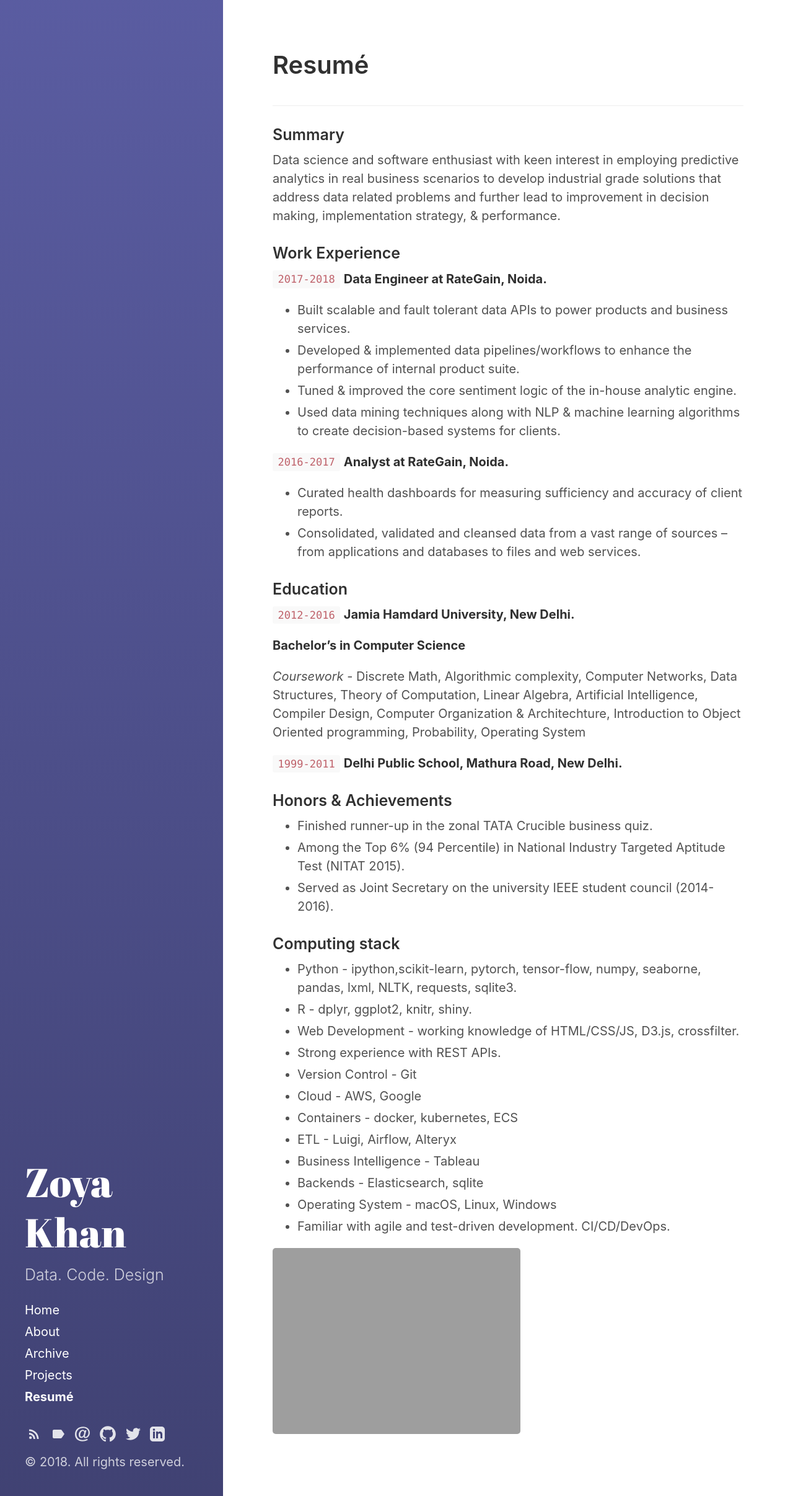
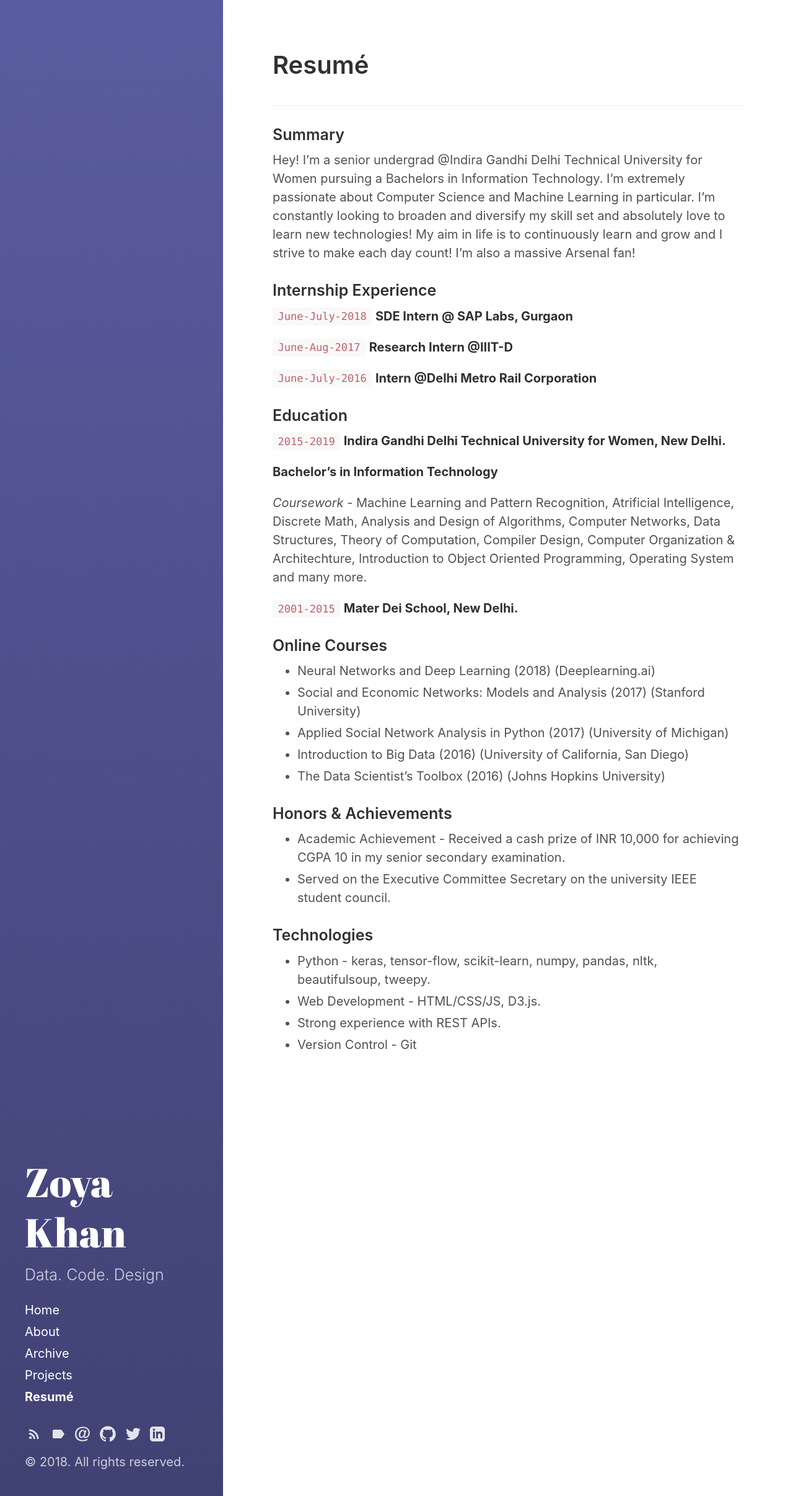
Before and after one commit to zeddmaxx/zeddmaxx.github.io, a Jekyll site: the page built from resume.md, in a window 1280 px wide. Shown: the whole page at 62% size. Built offline with Jekyll 4.4.1, drawn with Linux system fonts in a browser that asks for light colours.

Commit message:
Update resume.md

```diff
--- a/resume.md
+++ b/resume.md
@@ -8,54 +8,48 @@ sidebar_link: true
 
 ### Summary
 
-Data science and software enthusiast with keen interest in employing predictive analytics in real business scenarios to develop industrial grade solutions that address data related problems and further lead to improvement in decision making, implementation strategy, & performance.
+Hey! I'm a senior undergrad @Indira Gandhi Delhi Technical University for Women pursuing a Bachelors in Information Technology. I'm extremely passionate about Computer Science and Machine Learning in particular. I'm constantly looking to broaden and diversify my skill set and absolutely love to learn new technologies!
+My aim in life is to continuously learn and grow and I strive to make each day count!
+I'm also a massive Arsenal fan!
 
-### Work Experience
+### Internship Experience
 
-`2017-2018`
-__Data Engineer at RateGain, Noida.__
-- Built scalable and fault tolerant data APIs to power products and business services.
-- Developed & implemented data pipelines/workflows to enhance the performance of internal product suite.
-- Tuned & improved the core sentiment logic of the in-house analytic engine.
-- Used data mining techniques along with NLP & machine learning algorithms to create decision-based systems for clients.
+`June-July-2018`
+__SDE Intern @ SAP Labs, Gurgaon__
 
-`2016-2017`
-__Analyst at RateGain, Noida.__
-- Curated health dashboards for measuring sufficiency and accuracy of client reports.
-- Consolidated, validated and cleansed data from a vast range of sources – from applications and databases to files and web services.
+`June-Aug-2017`
+__Research Intern @IIIT-D__
+
+`June-July-2016`
+__Intern @Delhi Metro Rail Corporation__
+
 
 ### Education
 
-`2012-2016`
-__Jamia Hamdard University, New Delhi.__
+`2015-2019`
+__Indira Gandhi Delhi Technical University for Women, New Delhi.__
 
-**Bachelor's in Computer Science**
+**Bachelor's in Information Technology**
 
-*Coursework* - Discrete Math, Algorithmic complexity, Computer Networks, Data Structures, Theory of Computation, Linear Algebra,
-Artificial Intelligence, Compiler Design, Computer Organization & Architechture, Introduction to Object Oriented programming, Probability, Operating System
+*Coursework* - Machine Learning and Pattern Recognition, Atrificial Intelligence, Discrete Math, Analysis and Design of Algorithms, Computer Networks, Data Structures, Theory of Computation, Compiler Design, Computer Organization & Architechture, Introduction to Object Oriented Programming, Operating System and many more.
 
-`1999-2011`
-__Delhi Public School, Mathura Road, New Delhi.__
+`2001-2015`
+__Mater Dei School, New Delhi.__
+
+### Online Courses
+- Neural Networks and Deep Learning (2018) (Deeplearning.ai)
+- Social and Economic Networks: Models and Analysis (2017) (Stanford University)
+- Applied Social Network Analysis in Python (2017) (University of Michigan)
+- Introduction to Big Data (2016) (University of California, San Diego)
+- The Data Scientist’s Toolbox (2016) (Johns Hopkins University)
 
 
 ### Honors & Achievements
+- Academic Achievement - Received a cash prize of INR 10,000 for achieving CGPA 10 in my senior secondary examination.
+- Served on the Executive Committee Secretary on the university IEEE student council.
 
-- Finished runner-up in the zonal TATA Crucible business quiz.
-- Among the Top 6% (94 Percentile) in National Industry Targeted Aptitude Test (NITAT 2015).
-- Served as Joint Secretary on the university IEEE student council (2014-2016).
-
-### Computing stack
-* Python - ipython,scikit-learn, pytorch, tensor-flow, numpy, seaborne, pandas, lxml, NLTK, requests, sqlite3.
-* R - dplyr, ggplot2, knitr, shiny.
-* Web Development - working knowledge of HTML/CSS/JS, D3.js, crossfilter.
+### Technologies
+* Python - keras, tensor-flow, scikit-learn, numpy, pandas, nltk, beautifulsoup, tweepy.
+* Web Development - HTML/CSS/JS, D3.js.
 * Strong experience with REST APIs.
 * Version Control - Git
-* Cloud - AWS, Google
-* Containers - docker, kubernetes, ECS
-* ETL - Luigi, Airflow, Alteryx
-* Business Intelligence - Tableau
-* Backends - Elasticsearch, sqlite
-* Operating System - macOS, Linux, Windows
-* Familiar with agile and test-driven development. CI/CD/DevOps.
-
-![]({{ site.url }}/assets/work.png)
```
